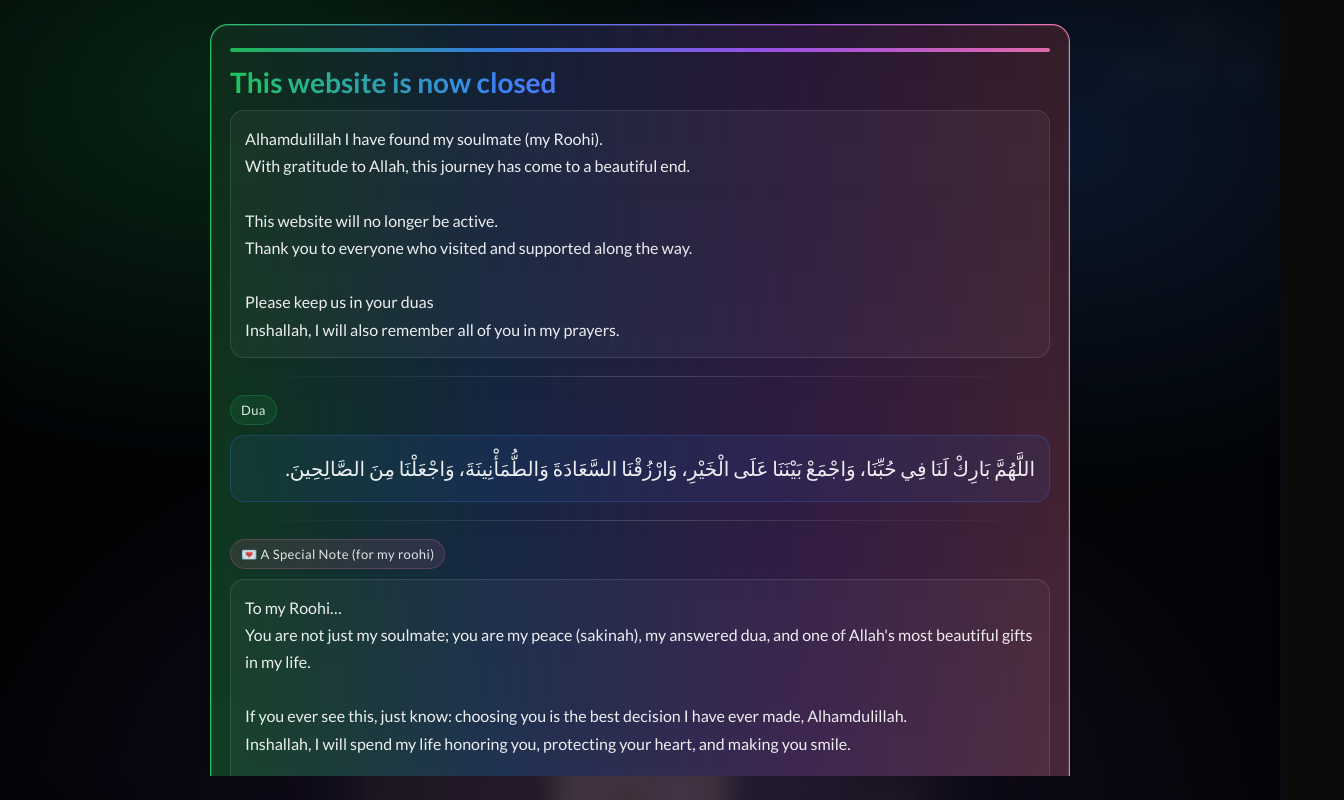
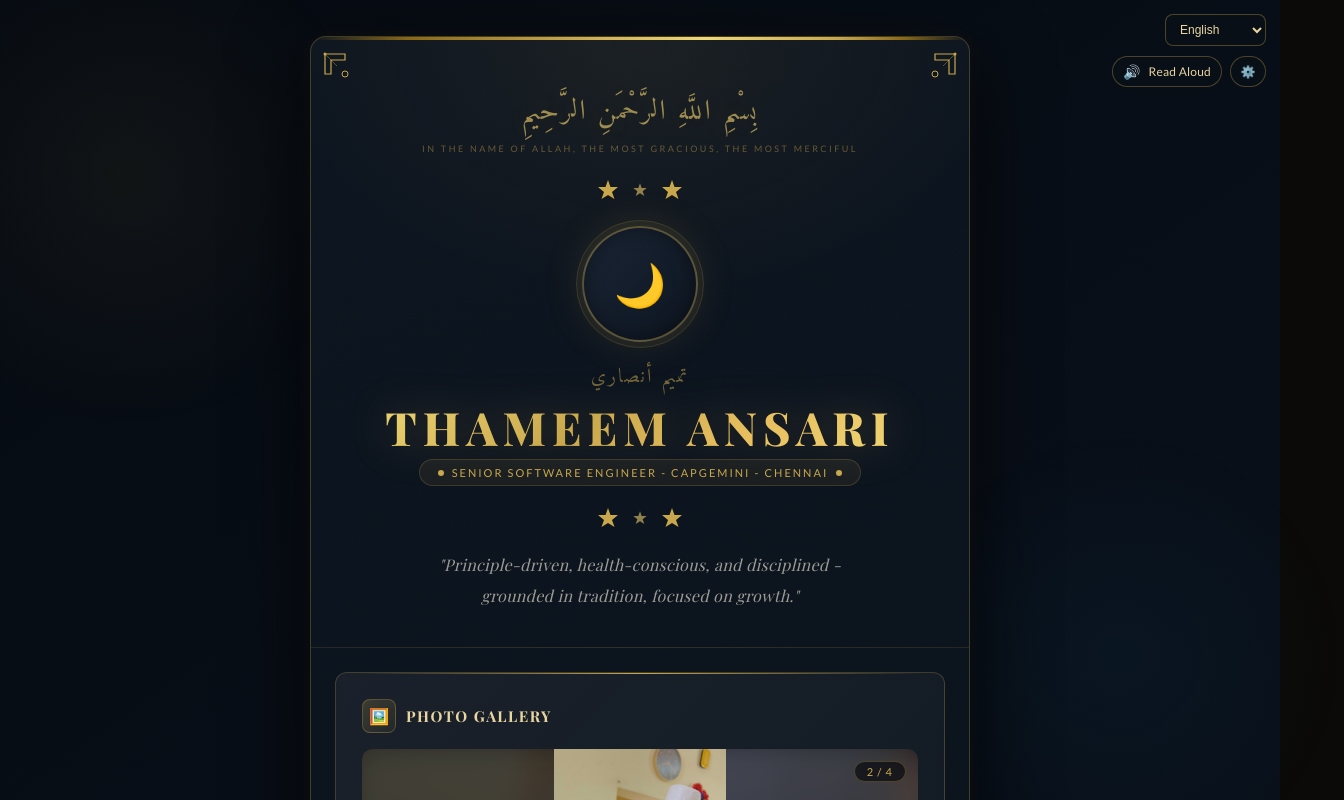
Before and after one commit to loyalty-thameem/MarriageProfile, a React (Vite) app: page / in a window 1280 px wide. Shown: the top 800 px of the page, 1344 px wide, since content can reach past the window. Built offline with nearby package versions, Linux system fonts and the light colour scheme; a web font is replaced by a local one.

Commit message:
Make closing overlay optional

```diff
--- a/src/main.jsx
+++ b/src/main.jsx
@@ -5,13 +5,17 @@ import ClosingOverlay from "./ClosingOverlay.jsx";
 import "./index.css";
 import "./i18n";
 
+// Set `VITE_SHOW_CLOSING_OVERLAY=true` to enable the full-screen closing message.
+const SHOW_CLOSING_OVERLAY =
+  import.meta.env.VITE_SHOW_CLOSING_OVERLAY === "true";
+
 createRoot(document.getElementById("root")).render(
   <React.StrictMode>
     <>
       <div className="app-content">
         <MarriageBio />
       </div>
-      <ClosingOverlay />
+      {SHOW_CLOSING_OVERLAY ? <ClosingOverlay /> : null}
     </>
   </React.StrictMode>
 );
```
